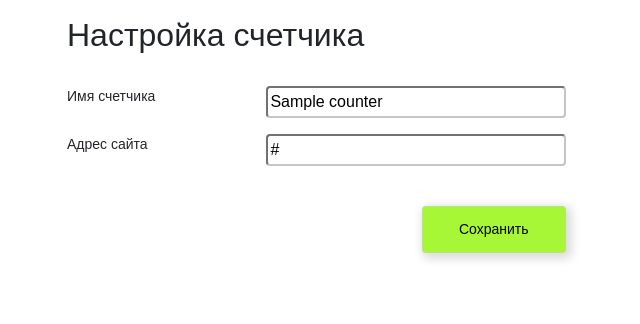
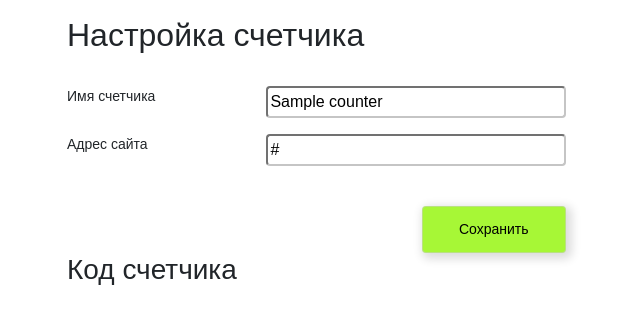
Before and after one commit to Slapppy/sites-stat, a Django app: page /counters/edit/1 in a window 1280 px wide. Shown: the part 45-369 px from the top of the page, without its empty margins (76-716 px from the left). Run offline with Django 4.2, Linux system fonts and the light colour scheme; a user stored in the database is signed in; tables that the repository leaves empty hold one stand-in row (values such as "Sample post"); some libraries are stand-ins or nearby versions.

Commit message:
+ html script

```diff
--- a/src/web/templates/web/edit_counter.html
+++ b/src/web/templates/web/edit_counter.html
@@ -5,6 +5,8 @@
     <link rel="stylesheet" href="https://cdn.jsdelivr.net/npm/bootstrap-icons@1.10.2/font/bootstrap-icons.css">
     <link rel="stylesheet" href="{% static "web/css/bootstrap.min.css" %}">
     <link href="{% static 'web/css/style_counter.css' %}" rel="stylesheet">
+
+
 {% endblock %}
 
 {% block breadcrumbs_context %}
@@ -19,7 +21,7 @@
             {% block breadcrumbs %}
                 {{ block.super }}
             {% endblock %}
-            <h2 class="pb-4">Настройка счетчика</h2>
+            <h2 class="pb-4">Настройка счетчика </h2>
         </div>
         <div class="main">
             <form action="" method="POST">
@@ -35,8 +37,22 @@
                 <div class="text-center pt-4 submit_btn-wrap" style="width:50%;">
 				<button class="btn btn-success">Сохранить</button>
                 </div>
+
 		</form>
+
         </div>
+
+<div class="text-wrap">
+    <h3>Код счетчика</h3>
+    <p id="text">
+
+    </p>
+  </div>
+
     </div>
 </div>
+    <script src="{% static 'web/js/generatecounter.js' %}"
+                defer
+                data-id-counter="{{ id_counter }}" ></script>
+
 {% endblock %}
```
